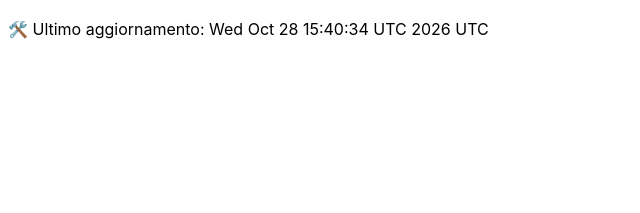
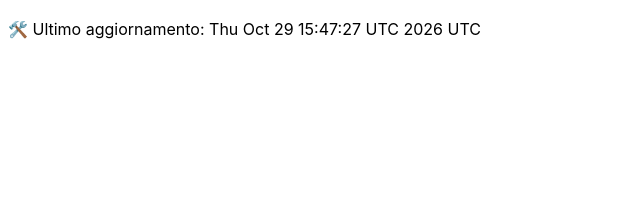
Before and after one commit to DanteTrb/DanteTrb.github.io, a Jekyll site: the page built from badges.md, in a window 1280 px wide. Shown: the top 213 px of the page, without its empty margins (0-640 px from the left). Built offline with Jekyll 4.4.1, drawn with Linux system fonts in a browser that asks for light colours; our own code applies the rules of GitHub Pages for plain Markdown files.

Commit message:
🛠️ Aggiornamento automatico badge

```diff
--- a/badges.md
+++ b/badges.md
@@ -1 +1 @@
-🛠️ Ultimo aggiornamento: Wed Oct 28 15:40:34 UTC 2026 UTC
+🛠️ Ultimo aggiornamento: Thu Oct 29 15:47:27 UTC 2026 UTC
```
